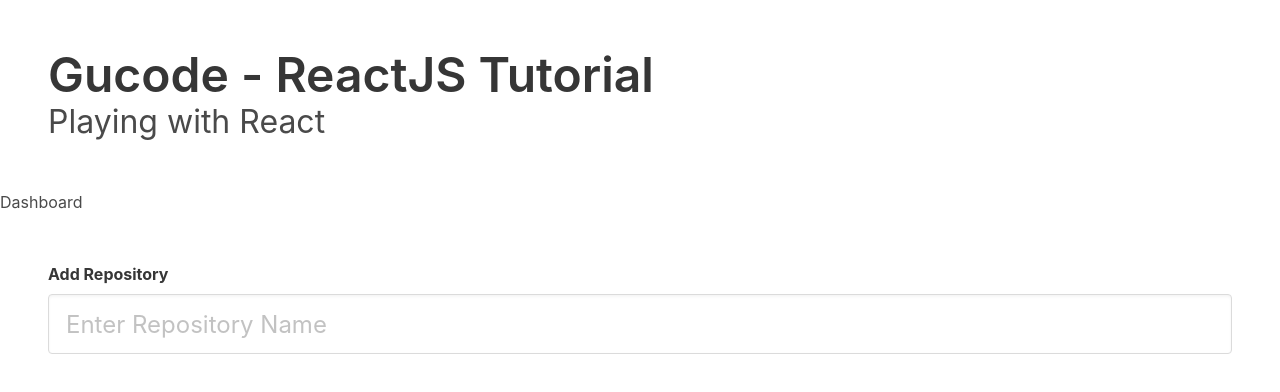
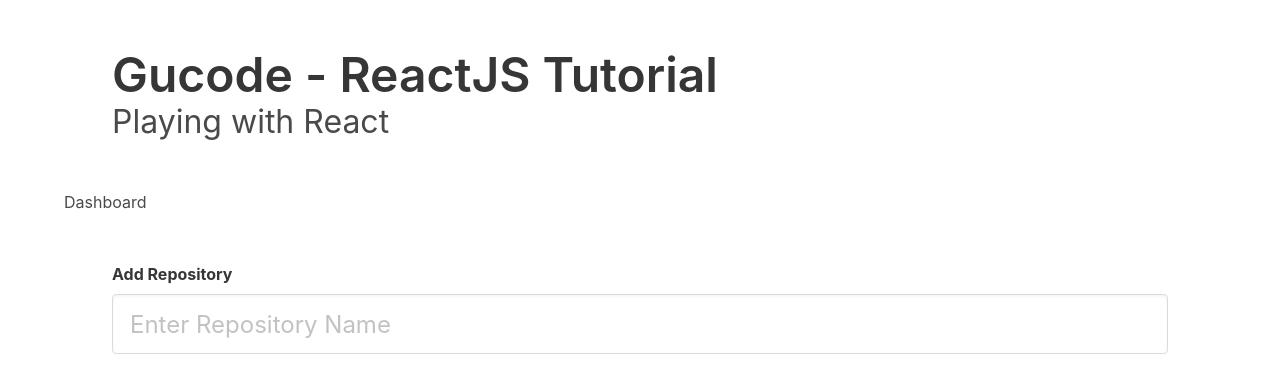
Before and after one commit to rrjoson/learn-react, a React (Create React App) app: page / in a window 1280 px wide. Shown: the top 392 px of the page. Built offline with nearby package versions, Linux system fonts and the light colour scheme.

Commit message:
Add container class

```diff
--- a/src/App.js
+++ b/src/App.js
@@ -5,7 +5,7 @@ import Dashboard from 'pages/Dashboard'
 class App extends Component {
   render() {
     return (
-      <div className="App">
+      <div className="App container">
         <Header />
         <Dashboard />
       </div>
```
